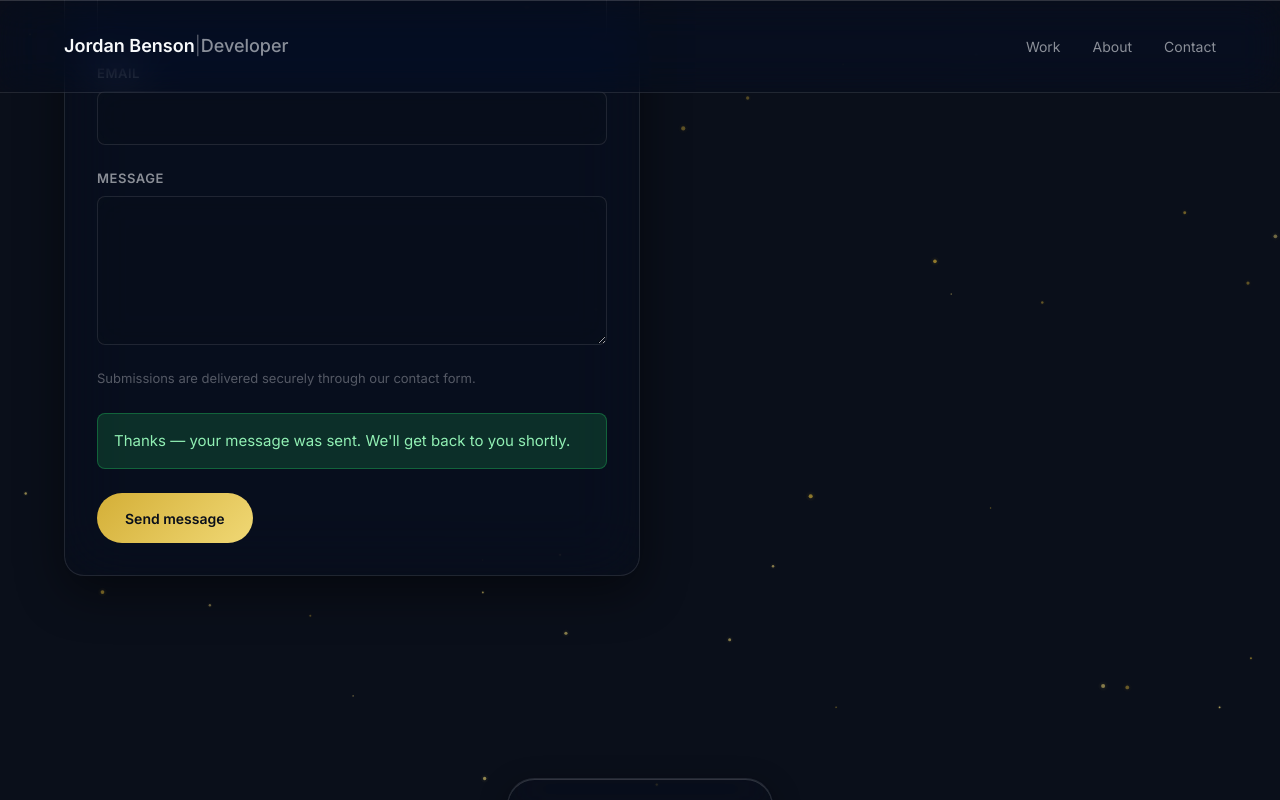
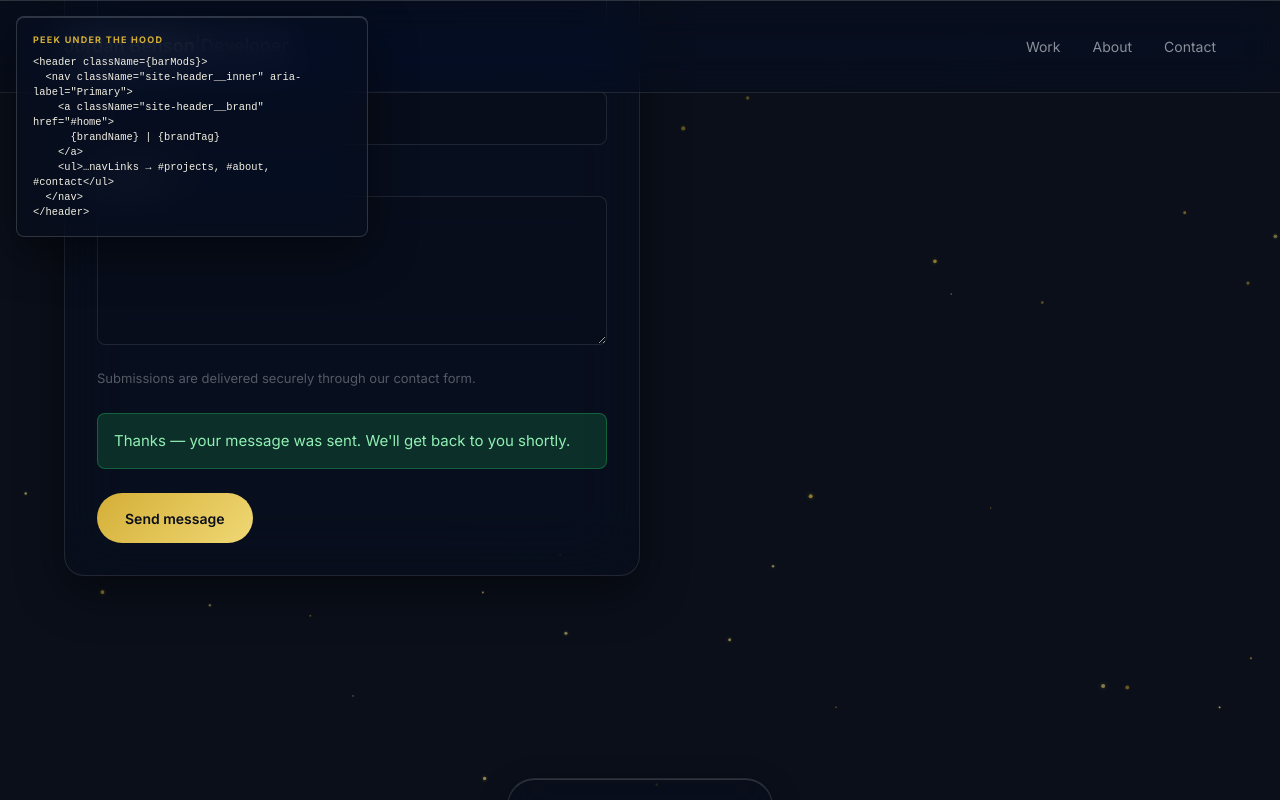
Before and after one commit to ChristIsKingAlways/JordanBensonDEV, a React (Vite) app: page / in a window 1280 px wide. Both pictures are taken after typing "Sample", "name@example.com", "Sample" into the empty fields and a click on the button "Send message". Shown: the part 3371-4171 px from the top of the page. Built offline with nearby package versions, Linux system fonts and the light colour scheme.

Commit message:
feat: add hover code-snippet easter egg tooltip

```diff
--- a/src/App.jsx
+++ b/src/App.jsx
@@ -9,6 +9,7 @@ import Projects from "./components/Projects/Projects.jsx";
 import About from "./components/About/About.jsx";
 import Contact from "./components/Contact/Contact.jsx";
 import Footer from "./components/Footer/Footer.jsx";
+import EasterEggTooltip from "./components/EasterEggTooltip/EasterEggTooltip.jsx";
 import "./App.css";
 
 function App() {
@@ -27,6 +28,7 @@ function App() {
         <Contact />
       </main>
       <Footer />
+      <EasterEggTooltip />
     </div>
   );
 }
--- a/src/components/About/About.jsx
+++ b/src/components/About/About.jsx
@@ -7,7 +7,7 @@ import "./About.css";
 
 function About() {
   return (
-    <section id="about" className="about" aria-labelledby="about-lead">
+    <section id="about" className="about" aria-labelledby="about-lead" data-code-snippet="about">
       <div className="about__inner">
         <div className="about__panel">
           <div className="about__columns">
--- a/src/components/Contact/Contact.jsx
+++ b/src/components/Contact/Contact.jsx
@@ -47,7 +47,7 @@ function Contact() {
   };
 
   return (
-    <section id="contact" className="contact" aria-labelledby="contact-title">
+    <section id="contact" className="contact" aria-labelledby="contact-title" data-code-snippet="contact">
       <iframe
         className="contact__form-target"
         title="Form response"
--- /dev/null
+++ b/src/components/EasterEggTooltip/EasterEggTooltip.css
@@ -0,0 +1,70 @@
+/**
+ * BEM block: easter-egg-tooltip
+ * Glass + mono code — matches site tokens (gold accent, blur).
+ */
+
+.easter-egg-tooltip {
+  position: fixed;
+  z-index: 300;
+  max-width: min(22rem, calc(100vw - 1.5rem));
+  max-height: min(40vh, 16rem);
+  padding: var(--space-md);
+  border-radius: var(--radius-sm);
+  background: var(--glass-bg-elevated);
+  border: 1px solid var(--glass-stroke-bright);
+  box-shadow: var(--glass-inset), var(--glass-shadow);
+  backdrop-filter: var(--glass-blur-tight) var(--glass-saturate);
+  -webkit-backdrop-filter: var(--glass-blur-tight) var(--glass-saturate);
+  pointer-events: none;
+  overflow: hidden;
+  display: flex;
+  flex-direction: column;
+  gap: var(--space-sm);
+}
+
+.easter-egg-tooltip__eyebrow {
+  font-size: 0.5625rem;
+  font-weight: 700;
+  letter-spacing: 0.14em;
+  text-transform: uppercase;
+  color: var(--accent);
+  margin: 0;
+}
+
+.easter-egg-tooltip__pre {
+  margin: 0;
+  overflow: auto;
+  font-family: ui-monospace, "Cascadia Code", monospace;
+  font-size: 0.65rem;
+  line-height: 1.45;
+  color: color-mix(in srgb, var(--text) 88%, var(--accent));
+  white-space: pre-wrap;
+  word-break: break-word;
+  scrollbar-width: thin;
+}
+
+.easter-egg-tooltip__pre::-webkit-scrollbar {
+  width: 6px;
+  height: 6px;
+}
+
+.easter-egg-tooltip__pre::-webkit-scrollbar-thumb {
+  background: var(--glass-stroke);
+  border-radius: 999px;
+}
+
+@supports not (backdrop-filter: blur(1px)) {
+  .easter-egg-tooltip {
+    backdrop-filter: none;
+    -webkit-backdrop-filter: none;
+    background: color-mix(in srgb, var(--bg-deep) 94%, #fff);
+  }
+}
+
+@media (prefers-reduced-transparency: reduce) {
+  .easter-egg-tooltip {
+    backdrop-filter: none;
+    -webkit-backdrop-filter: none;
+    background: color-mix(in srgb, var(--bg-deep) 92%, #fff);
+  }
+}
--- /dev/null
+++ b/src/components/EasterEggTooltip/EasterEggTooltip.jsx
@@ -0,0 +1,119 @@
+/**
+ * Easter egg: hover any [data-code-snippet] region for 1.5s → glass tooltip with a curated code peek.
+ * Disabled when prefers-reduced-motion: reduce. Clears on leave, scroll, or Escape.
+ */
+import { useEffect, useRef, useState } from "react";
+import { CODE_SNIPPET_MAP } from "../../data/codeSnippets.js";
+import "./EasterEggTooltip.css";
+
+const HOVER_MS = 1500;
+
+function EasterEggTooltip() {
+  const [open, setOpen] = useState(false);
+  const [snippet, setSnippet] = useState("");
+  const [pos, setPos] = useState({ x: 0, y: 0 });
+  const hostRef = useRef(null);
+  const timerRef = useRef(null);
+  const lastPointerRef = useRef({ x: 0, y: 0 });
+
+  useEffect(() => {
+    const reduceMotion = window.matchMedia("(prefers-reduced-motion: reduce)");
+    if (reduceMotion.matches) return undefined;
+
+    const clearTimer = () => {
+      if (timerRef.current != null) {
+        window.clearTimeout(timerRef.current);
+        timerRef.current = null;
+      }
+    };
+
+    const hide = () => {
+      clearTimer();
+      hostRef.current = null;
+      setOpen(false);
+      setSnippet("");
+    };
+
+    const onMouseMove = (e) => {
+      const host = hostRef.current;
+      if (!host || !host.contains(e.target)) return;
+      lastPointerRef.current = { x: e.clientX, y: e.clientY };
+    };
+
+    const onMouseOver = (e) => {
+      const host = e.target?.closest?.("[data-code-snippet]");
+      lastPointerRef.current = { x: e.clientX, y: e.clientY };
+
+      if (!host) {
+        hide();
+        return;
+      }
+      if (hostRef.current === host) return;
+
+      clearTimer();
+      hostRef.current = host;
+      timerRef.current = window.setTimeout(() => {
+        const id = host.getAttribute("data-code-snippet");
+        const text = id ? CODE_SNIPPET_MAP[id] : null;
+        if (!text || hostRef.current !== host) return;
+        const { x, y } = lastPointerRef.current;
+        const pad = 16;
+        const estW = 320;
+        const left = Math.min(Math.max(pad, x - estW / 2), window.innerWidth - estW - pad);
+        const top = Math.min(y + 14, window.innerHeight - pad - 120);
+        setSnippet(text);
+        setPos({ x: left, y: Math.max(pad, top) });
+        setOpen(true);
+      }, HOVER_MS);
+    };
+
+    const onMouseOut = (e) => {
+      const host = hostRef.current;
+      if (!host) return;
+      const rt = e.relatedTarget;
+      if (rt && host.contains(rt)) return;
+      hide();
+    };
+
+    const onScroll = () => {
+      hide();
+    };
+
+    const onKeyDown = (e) => {
+      if (e.key === "Escape") hide();
+    };
+
+    document.addEventListener("mouseover", onMouseOver);
+    document.addEventListener("mousemove", onMouseMove);
+    document.addEventListener("mouseout", onMouseOut, true);
+    window.addEventListener("scroll", onScroll, { passive: true, capture: true });
+    document.addEventListener("keydown", onKeyDown);
+
+    return () => {
+      document.removeEventListener("mouseover", onMouseOver);
+      document.removeEventListener("mousemove", onMouseMove);
+      document.removeEventListener("mouseout", onMouseOut, true);
+      window.removeEventListener("scroll", onScroll, { capture: true });
+      document.removeEventListener("keydown", onKeyDown);
+      clearTimer();
+    };
+  }, []);
+
+  if (!open || !snippet) return null;
+
+  return (
+    <div
+      className="easter-egg-tooltip"
+      style={{ left: pos.x, top: pos.y }}
+      role="tooltip"
+      aria-live="polite"
+    >
+      <p className="easter-egg-tooltip__eyebrow">Peek under the hood</p>
+      <pre className="easter-egg-tooltip__pre">
+        <code>{snippet}</code>
+      </pre>
+    </div>
+  );
+}
+
+export default EasterEggTooltip;
--- a/src/components/Footer/Footer.jsx
+++ b/src/components/Footer/Footer.jsx
@@ -9,7 +9,7 @@ function Footer() {
   const year = new Date().getFullYear();
 
   return (
-    <footer className="site-footer">
+    <footer className="site-footer" data-code-snippet="footer">
       <div className="site-footer__inner">
         <p className="site-footer__copy">
           © {year} {siteMeta.name}
--- a/src/components/Header/Header.jsx
+++ b/src/components/Header/Header.jsx
@@ -32,7 +32,7 @@ function Header() {
     .join(" ");
 
   return (
-    <header className={barMods}>
+    <header className={barMods} data-code-snippet="header">
       <nav className="site-header__inner" aria-label="Primary">
         <a className="site-header__brand" href="#home" onClick={() => setMenuOpen(false)}>
           <span className="site-header__brand-name">{brandName}</span>
--- a/src/components/Hero/Hero.jsx
+++ b/src/components/Hero/Hero.jsx
@@ -7,7 +7,7 @@ import "./Hero.css";
 
 function Hero() {
   return (
-    <section id="home" className="hero" aria-labelledby="hero-heading">
+    <section id="home" className="hero" aria-labelledby="hero-heading" data-code-snippet="hero">
       <div className="hero__inner">
         <div className="hero__copy hero__copy--animated">
           <h1 id="hero-heading" className="hero__headline">
--- a/src/components/Projects/Projects.jsx
+++ b/src/components/Projects/Projects.jsx
@@ -43,7 +43,7 @@ function ProjectCard({ project, ratioClass }) {
 
 function Projects() {
   return (
-    <section id="projects" className="projects" aria-labelledby="projects-heading">
+    <section id="projects" className="projects" aria-labelledby="projects-heading" data-code-snippet="projects">
       <div className="projects__inner">
         <header className="projects__header">
           <p className="projects__eyebrow">Selected Work</p>
--- /dev/null
+++ b/src/data/codeSnippets.js
@@ -0,0 +1,84 @@
+/**
+ * Curated “under the hood” snippets for the hover easter egg (data-code-snippet id → text).
+ * Not live source extraction — representative JSX for each region.
+ */
+
+export const CODE_SNIPPET_MAP = {
+  header: `<header className={barMods}>
+  <nav className="site-header__inner" aria-label="Primary">
+    <a className="site-header__brand" href="#home">
+      {brandName} | {brandTag}
+    </a>
+    <ul>…navLinks → #projects, #about, #contact</ul>
+  </nav>
+</header>`,
+
+  hero: `<section id="home" className="hero">
+  <div className="hero__copy hero__copy--animated">
+    <h1 className="hero__headline">
+      <span className="hero__line">{hero.line1}</span>
+      <span className="hero__line hero__line--muted">{hero.line2}</span>
+    </h1>
+    <p className="hero__lede">{hero.lede}</p>
+    <div className="hero__actions">…</div>
+  </div>
+</section>`,
+
+  projects: `<section id="projects" className="projects">
+  <ul className="projects__grid">
+    {projects.map((project, i) => (
+      <ProjectCard
+        key={project.title}
+        project={project}
+        ratioClass={\`projects__card--ratio-\${(i % 3) + 1}\`}
+      />
+    ))}
+  </ul>
+</section>
+
+// Thumbnail: microlinkScreenshotUrl(project.url)`,
+
+  about: `<section id="about" className="about">
+  <div className="about__panel">
+    <div className="about__columns">
+      <div className="about__intro">…</div>
+      <div className="about__body">
+        {aboutParagraphs.map(…)}
+        <ul className="about__skills">
+          {skillTags.map(({ label, icon, icons }) => (
+            <li className="about__skill-tag">
+              <img src={\`/skills/\${icon}\`} /> {label}
+            </li>
+          ))}
+        </ul>
+      </div>
+    </div>
+  </div>
+</section>`,
+
+  contact: `<section id="contact" className="contact">
+  <form
+    ref={formRef}
+    action={googleForm.action}
+    method="POST"
+    target={GOOGLE_FORM_TARGET}
+    onSubmit={onSubmit}
+  >
+    <input type="hidden" name="fbzx" value={googleForm.hidden.fbzx} />
+    <input name={googleForm.entryName} … />
+    <input name={googleForm.entryEmail} … />
+    <textarea name={googleForm.entryMessage} … />
+  </form>
+</section>`,
+
+  footer: `<footer className="site-footer">
+  <div className="site-footer__inner">
+    <p className="site-footer__copy">© {year} {siteMeta.name}</p>
+    <nav aria-label="Social">
+      {siteMeta.social.map(({ label, url }) => (
+        <a className="site-footer__link" href={url}>…</a>
+      ))}
+    </nav>
+  </div>
+</footer>`,
+};
```
